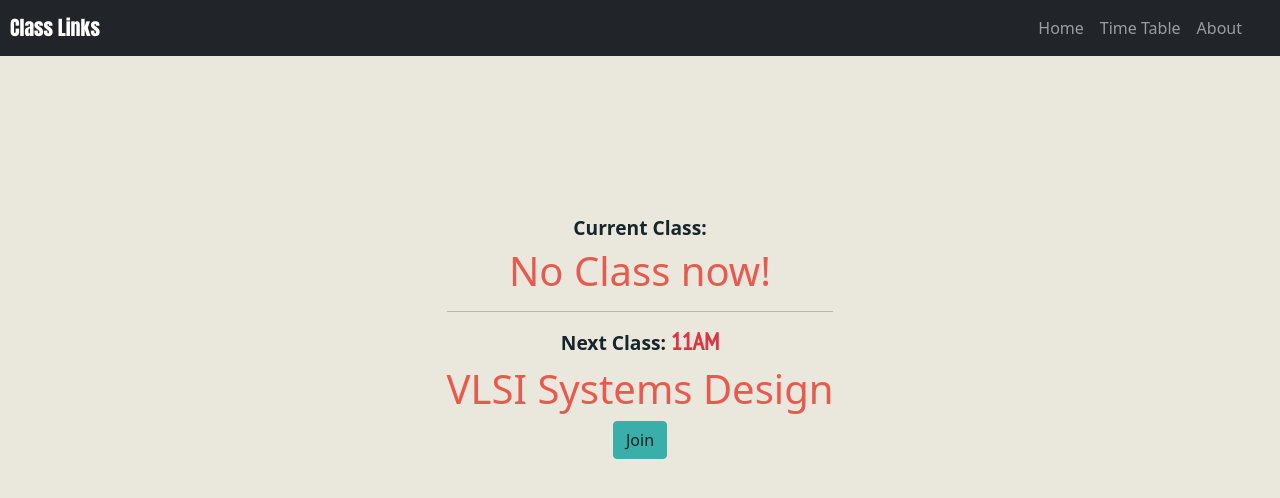
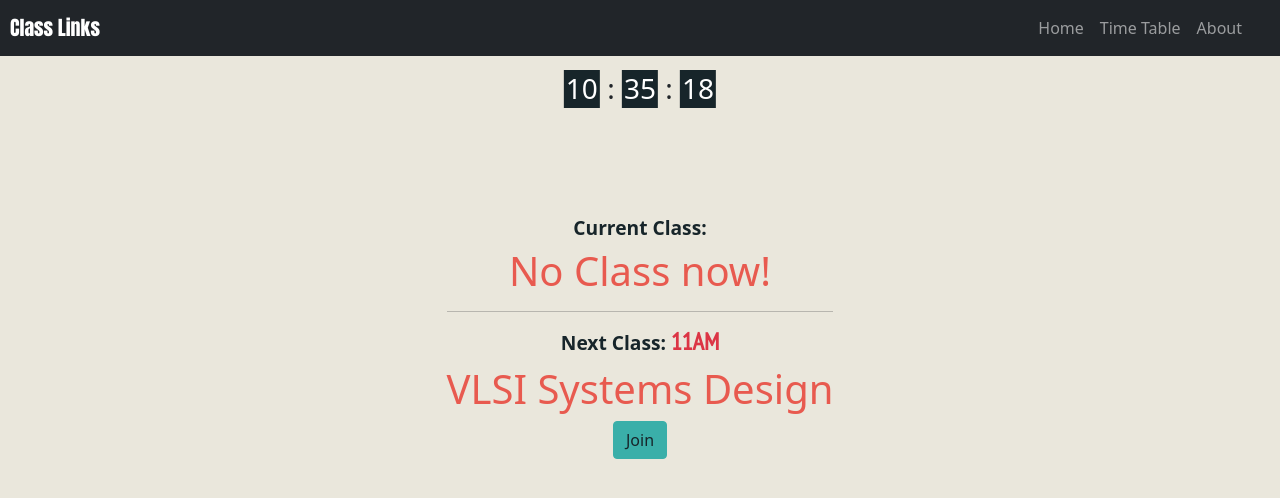
Before and after one commit to SriHarshaVajapai/webdev, a plain HTML site: page time_table/index.html in a window 1280 px wide. Drawn offline with nearby package versions, Linux system fonts and the light colour scheme.

Commit message:
add current time element

```diff
--- a/time_table/app.js
+++ b/time_table/app.js
@@ -4,6 +4,9 @@ let next_class = document.getElementById("next_class");
 let next_class_btn = document.getElementById("next_class_btn");
 let next_class_time = document.getElementById("next_class_time");
 let h2 = document.querySelectorAll("h2");
+let hours = document.querySelector("#hours")
+let min = document.querySelector("#min")
+let sec = document.querySelector("#sec")
 
 const schedule = {
     1:{
@@ -190,6 +193,12 @@ function find_classes(current_hours,day){
     }
 }
 
+function show_time(time_split){
+    hours.textContent = time_split[0]
+    min.textContent = time_split[1]
+    sec.textContent = time_split[2]
+}
+
 
 function myTimer() {
   const d = new Date();
@@ -197,6 +206,7 @@ function myTimer() {
   const time = d.toLocaleTimeString();
   const time_length = time.length;
   const time_split = (time.slice(0,time_length-3)).split(":");
+  show_time(time_split)
   let current_hours = Number(time_split[0]);
   const isMorning = time.slice(time_length-2,time_length) == 'AM';
   if(!isMorning && current_hours!=12){
--- a/time_table/index.html
+++ b/time_table/index.html
@@ -35,8 +35,11 @@
           </ul>
         </div>
       </nav>
-
-
+      <aside>
+        <h3>
+          <p class="time" id="hours">12</p> <p>:</p> <p class="time" id="min">12</p> <p>:</p> <p class="time" id="sec">12</p>
+        </h3>
+      </aside>
     <div class="d-flex ">
         <div class="container text-center">
             <h2 >Current Class:</h2>
--- a/time_table/style.css
+++ b/time_table/style.css
@@ -12,6 +12,28 @@
 .navbar-brand{
     margin-left: 10px;
     font-family: 'Anton', sans-serif;
+}
+
+
+aside{
+    position: absolute;
+    top: 70px;
+    left: 50%;
+    transform: translateX(-50%);
+}
+
+p{
+    display: inline;
+}
+
+.time{
+    text-align: center;
+    display: inline-block;
+    width: fit-content;
+    height: fit-content;
+    padding: 2px;
+    color: #ffffff;
+    background-color: #17252A;
 }
 
 .d-flex{
```
